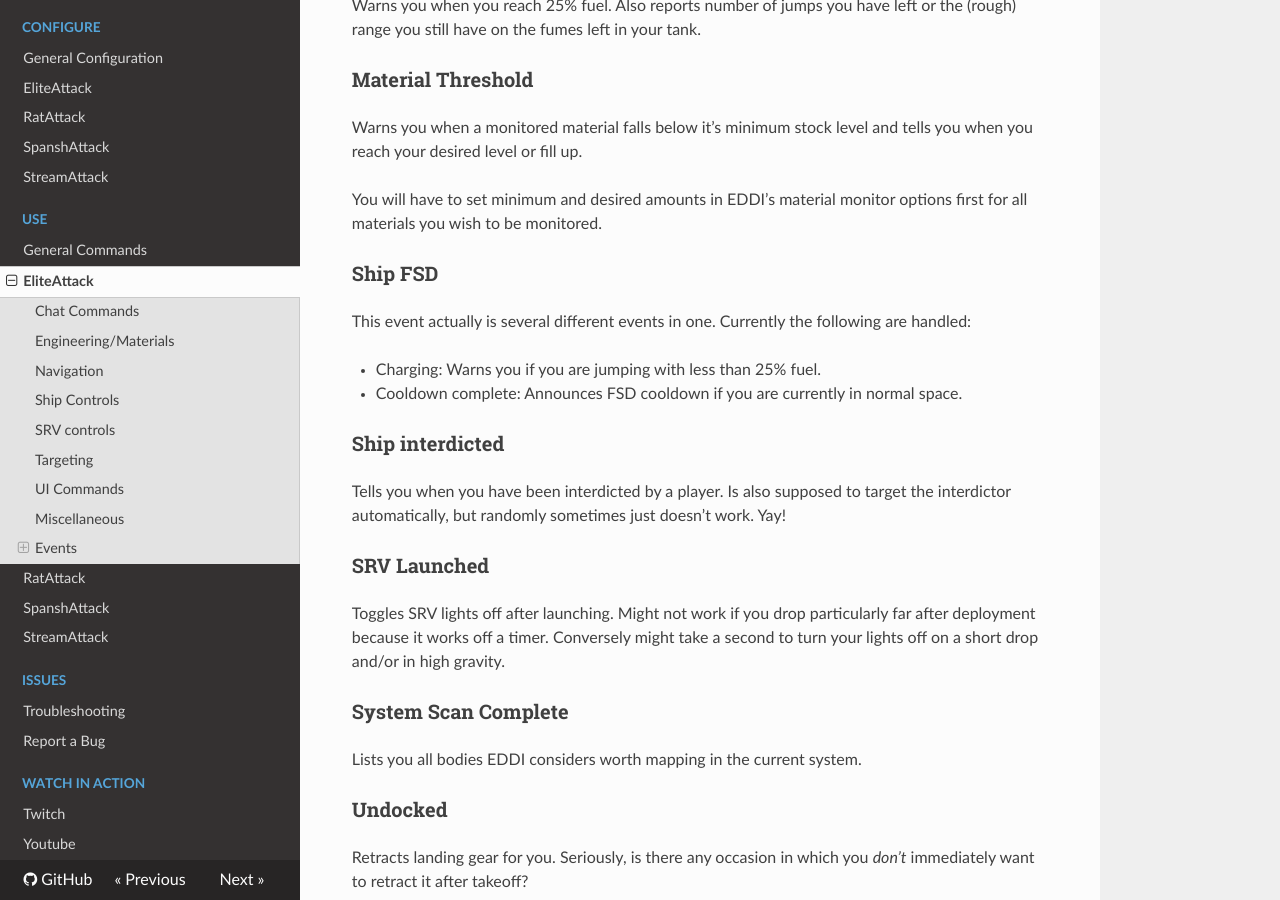
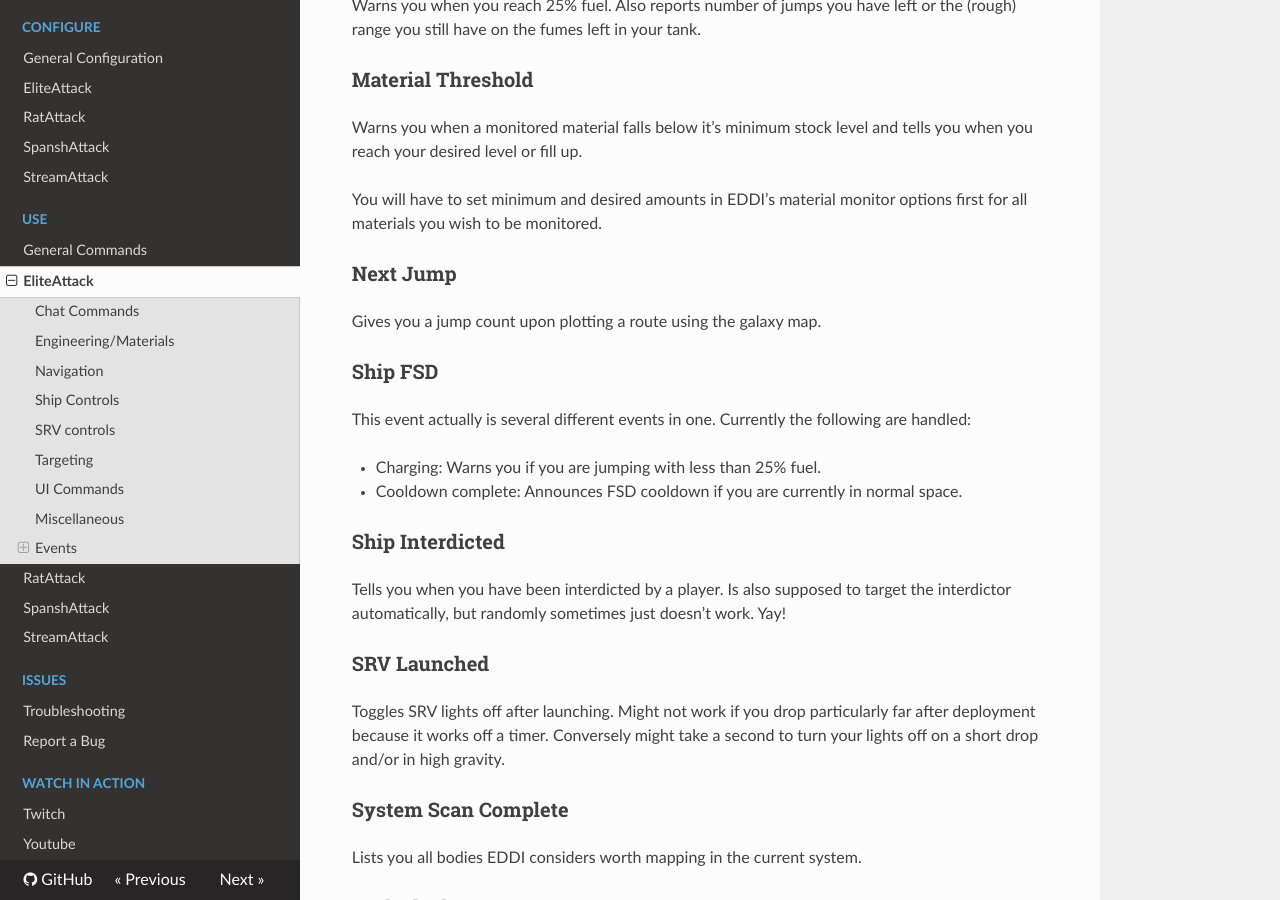
Before and after one commit to alterNERDtive/VoiceAttack-profiles, an MkDocs documentation site: the page built from docs/EliteAttack.md, in a window 1280 px wide and 900 px high, scrolled down 6096 px. Built offline with MkDocs 1.6.1, drawn with Linux system fonts in a browser that asks for light colours; nearby versions of some CDN libraries.

Commit message:
EliteAttack: new config option “route jump count”
Give a jump count on plotting a route.

```diff
--- a/docs/EliteAttack.md
+++ b/docs/EliteAttack.md
@@ -269,6 +269,10 @@
 You will have to set minimum and desired amounts in EDDI’s material monitor
 options first for all materials you wish to be monitored.
 
+### Next Jump
+
+Gives you a jump count upon plotting a route using the galaxy map.
+
 ### Ship FSD
 
 This event actually is several different events in one. Currently the following
@@ -278,7 +282,7 @@
 * Cooldown complete: Announces FSD cooldown if you are currently in normal
   space.
 
-### Ship interdicted
+### Ship Interdicted
 
 Tells you when you have been interdicted by a player. Is also supposed to target
 the interdictor automatically, but randomly sometimes just doesn’t work.  Yay!
```
Also changed, not shown: CHANGELOG.md (+2 -0 lines), docs/configuration/EliteAttack.md (+1 -0 lines), 2 other files.
